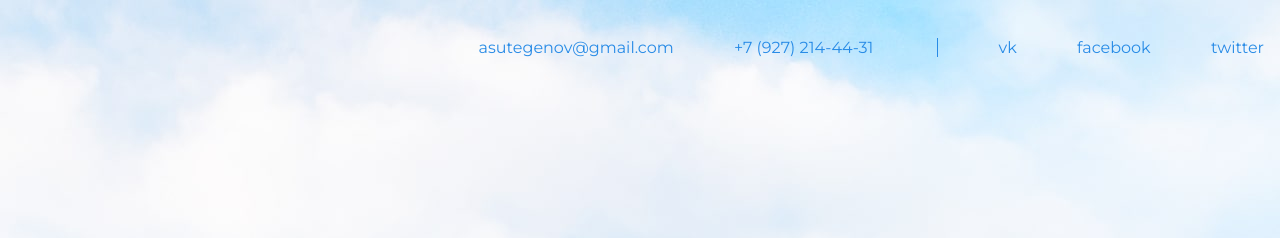
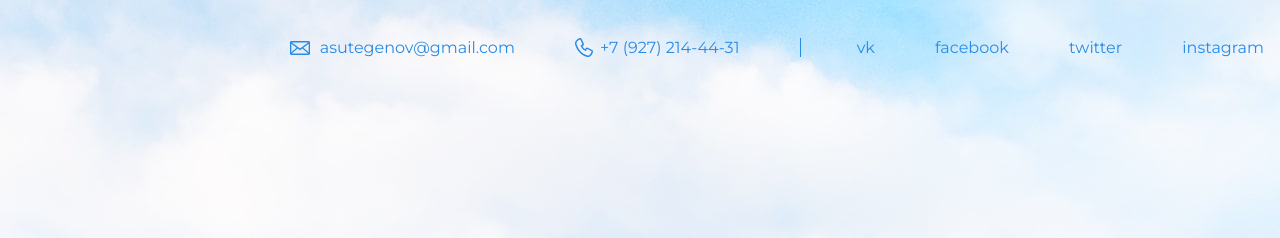
Before and after one commit to videoCatCode/my-site, a plain HTML site: page index.html in a window 1280 px wide. Shown: the top 238 px of the page. Drawn offline with nearby package versions, Linux system fonts and the light colour scheme.

Commit message:
Edit header 2

```diff
--- a/index.html
+++ b/index.html
@@ -10,11 +10,12 @@
   <body>
     <header class="page-header">
       <div class="container">
-        <a href="mailto:asutegenov@gmail.com">asutegenov@gmail.com</a>
-        <a href="tel:+79272144431">+7 (927) 214-44-31</a>
+        <a class="header-email" href="mailto:asutegenov@gmail.com">asutegenov@gmail.com</a>
+        <a class="header-phone" href="tel:+79272144431">+7 (927) 214-44-31</a>
         <a href="https://vk.com/asutegenov">vk</a>
         <a href="https://facebook.com/asutegenov">facebook</a>
         <a href="https://twitter.com/asutegenov">twitter</a>
+        <a href="https://instagram.com/asutegenov">instagram</a>
       </div>
     </header>
 
--- a/style.css
+++ b/style.css
@@ -40,9 +40,9 @@ body {
   text-decoration: underline;
 }
 
-.page-header a:nth-child(2) {
-  padding: 0 4rem 0 0;
-  border-right: 1px solid #288be6;
+.page-header a:nth-child(3) {
+  padding: 0 0 0 3.5rem;
+  border-left: 1px solid #288be6;
 }
 
 .header-email {
```
